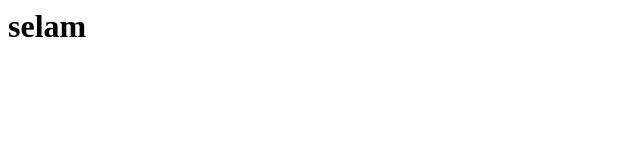
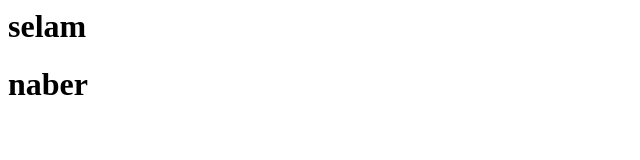
Before and after one commit to Intechne-8166/electric-car, a plain HTML site: page index.html in a window 1280 px wide. Shown: the whole page, without its empty margins (0-640 px from the left). Drawn offline with Linux system fonts and the light colour scheme.

Commit message:
Update index.html

```diff
--- a/index.html
+++ b/index.html
@@ -1 +1,2 @@
 <h1>selam</h1>
+<h1>naber</h1>
```
